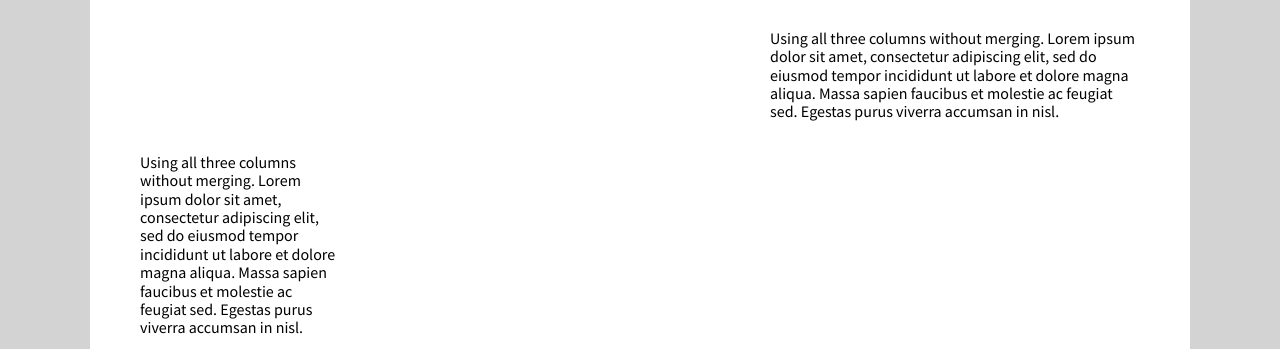
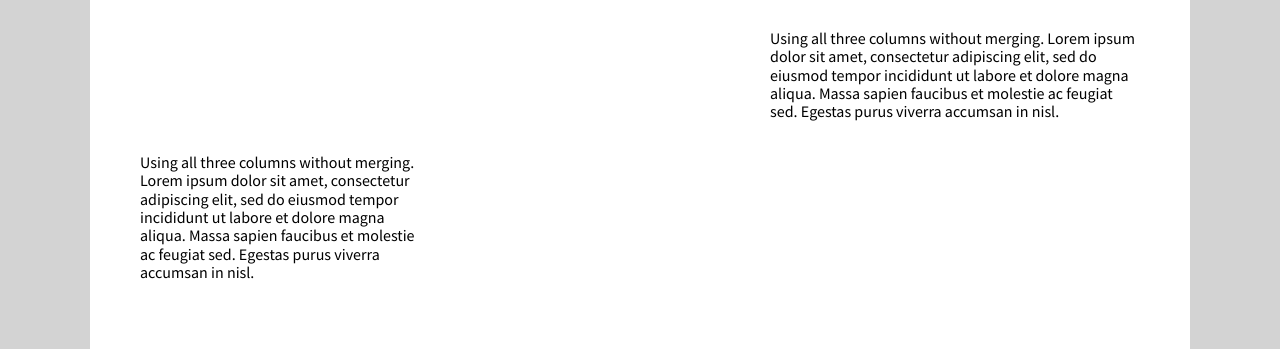
Before and after one commit to davo12312/FIT3179, a plain HTML site: page Asgn2/index.html in a window 1280 px wide. Shown: the part 514-863 px from the top of the page. Drawn offline with nearby package versions, Linux system fonts and the light colour scheme; a script that the page names is missing.

Commit message:
Update index.html

```diff
--- a/Asgn2/index.html
+++ b/Asgn2/index.html
@@ -117,7 +117,7 @@
 
     <!-- pure grid group -->
     <div class="pure-g">
-      <div class="pure-u-1-4">
+      <div class="pure-u-1-3">
         <div class="description-left">
           <p>Using all three columns without merging. Lorem ipsum dolor sit amet, consectetur adipiscing elit, sed do eiusmod tempor incididunt ut labore et dolore magna aliqua. Massa sapien faucibus et molestie ac feugiat sed. Egestas purus viverra accumsan in nisl.</p>
         </div>
```
